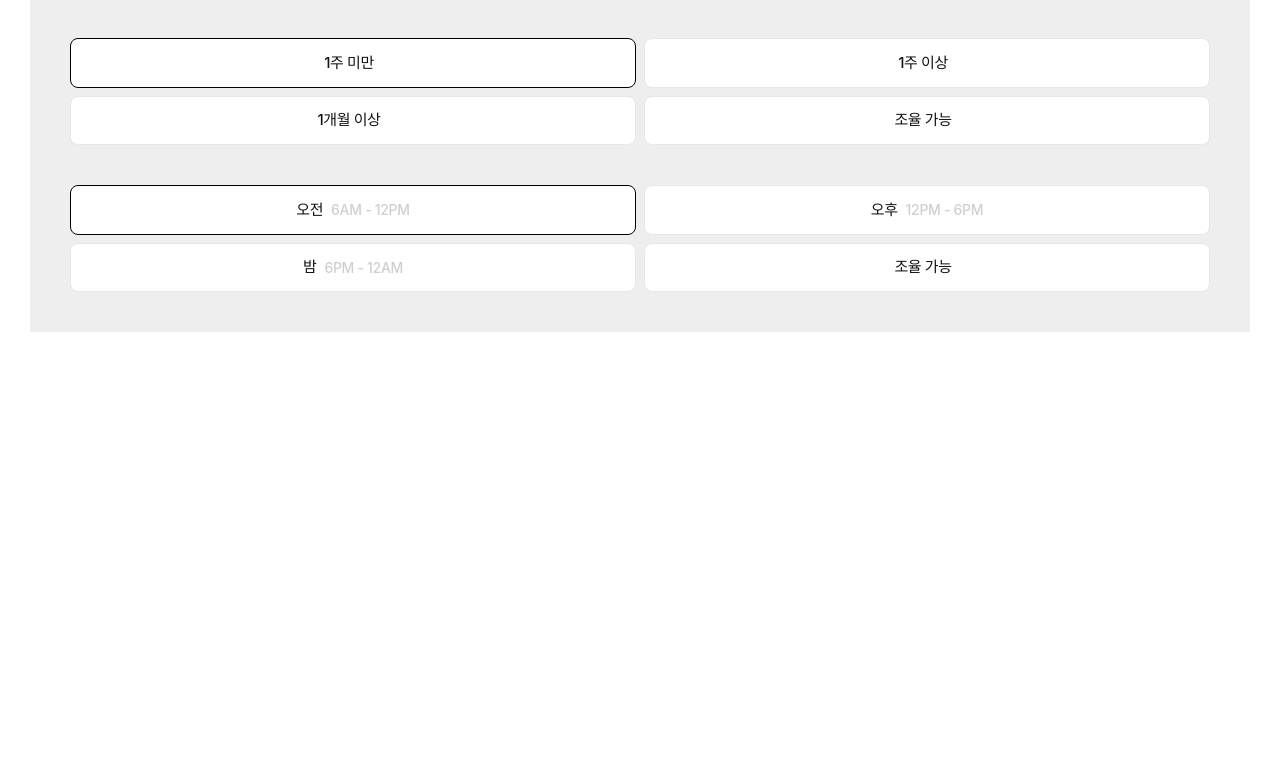
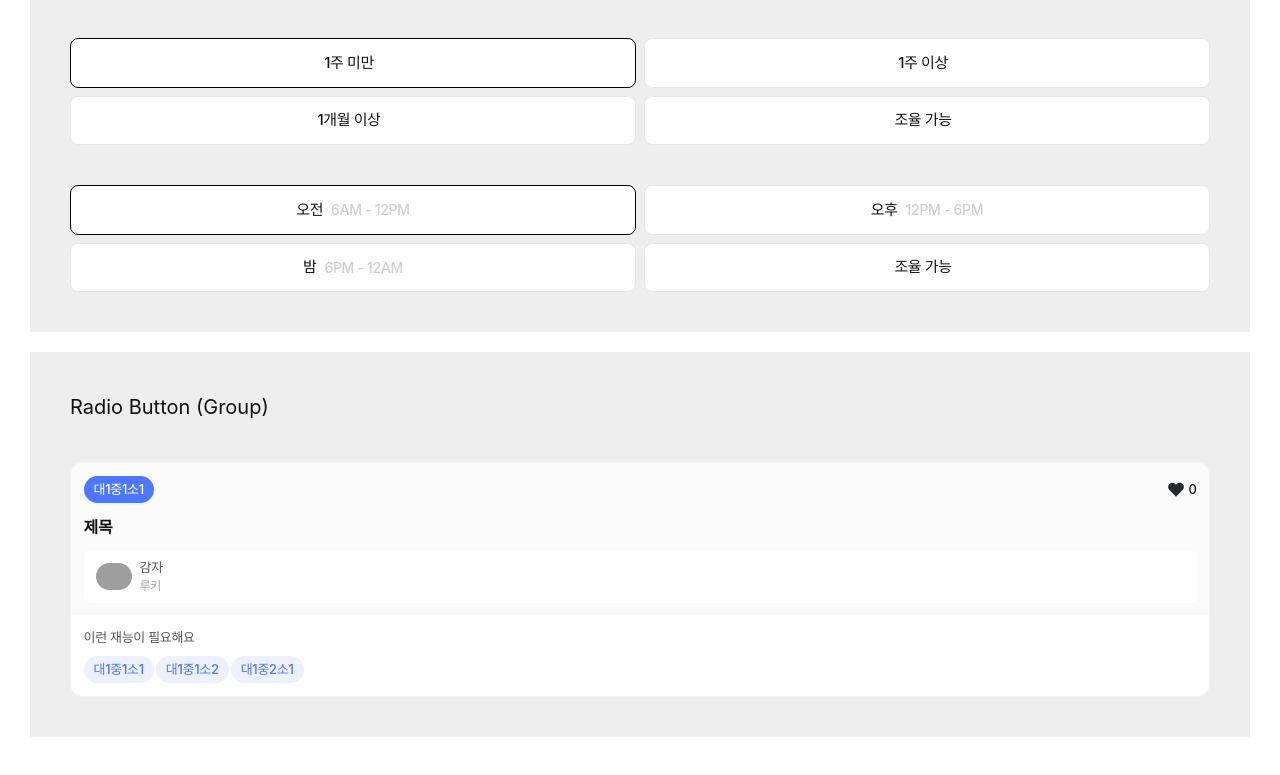
Before and after one commit to depromeet/pingpong-client, a Next.js app: page /playground in a window 1280 px wide. Shown: the part 654-1429 px from the top of the page. Before the commit the page ends 1036 px from the top, so only its background shows below. Built offline with nearby package versions, Linux system fonts and the light colour scheme; grey boxes are pictures that could not be loaded; a web font is replaced by a local one.

Commit message:
:sparkles: feat: Add Home page layout

```diff
--- a/next.config.js
+++ b/next.config.js
@@ -5,6 +5,14 @@ const nextConfig = {
   compiler: {
     styledComponents: true,
   },
+  images: {
+    remotePatterns: [
+      {
+        protocol: 'https',
+        hostname: 'images.unsplash.com',
+      },
+    ],
+  },
 };
 
 module.exports = nextConfig;
--- a/src/components/main/Card.tsx
+++ b/src/components/common/Card.tsx
@@ -1,17 +1,17 @@
+import { uniqueId } from '@/lib/utils';
+
 import ProfileImg from '../common/ProfileImg';
 import Tag from '../common/Tag';
 import { HeartIcon } from '../icons';
 
-const Card = (props: Card) => {
-  const { like, tag, title, type, user } = props;
-
+const Card = ({ id, isShare, title, subCategory, likes, memberId, nickname, image, ranks, takenTalents }: Card) => {
   return (
     <div className="border border-gray-100 rounded-[12px] overflow-hidden">
       <main className="w-full bg-bg-gray p-5 flex flex-col gap-5">
         <section className="flex justify-between">
           <article className="flex gap-4">
-            <Tag color={type === 'exchange' ? 'blue' : 'red'}>{tag.label}</Tag>
-            {type === 'share' && (
+            <Tag color={isShare ? 'red' : 'blue'}>{subCategory}</Tag>
+            {isShare && (
               <Tag styleType="OUTLINE" color="red">
                 재능 나눔
               </Tag>
@@ -19,33 +19,33 @@ const Card = (props: Card) => {
           </article>
           <article className="flex gap-4 items-center">
             <HeartIcon />
-            <span className="text-b4">{like > 999 ? '999+' : like}</span>
+            <span className="text-b4">{likes > 999 ? '999+' : likes}</span>
           </article>
         </section>
         <section className="overflow-hidden">
           <h1 className="text-t2 overflow-hidden w-full whitespace-nowrap text-ellipsis">{title}</h1>
         </section>
-        {user && (
+        {
           <section className="bg-white rounded-xl flex items-center gap-3 px-5 py-3">
-            <article>
-              <ProfileImg size="small" alt="profile" src={'/images/empty.png'} />
+            <article className="rounded-full">
+              <ProfileImg size="small" alt="profile" src={image} />
             </article>
             <article className="flex flex-col overflow-hidden">
               <h2 className="text-gray-500 text-b4 w-full whitespace-nowrap text-ellipsis overflow-hidden">
-                {user.nickname}
+                {nickname}
               </h2>
-              <span className="text-gray-400 text-b5">{user.rank}</span>
+              <span className="text-gray-400 text-b5">{ranks}</span>
             </article>
           </section>
-        )}
+        }
       </main>
-      {type === 'exchange' && props.needed && (
-        <footer className="p-5">
-          <h3 className="text-gray-500 text-b4 mb-3">이런 재능이 필요해요</h3>
+      {!isShare && takenTalents.length && (
+        <footer className=" bg-white p-5">
+          <h3 className="text-gray-500  text-b4 mb-3">이런 재능이 필요해요</h3>
           <section className="flex flex-wrap gap-2">
-            {props.needed.map((tag) => (
-              <Tag className="mt-1" key={tag.id} styleType="LIGHT" color="blue">
-                {tag.label}
+            {takenTalents.map((talent) => (
+              <Tag className="mt-1" key={uniqueId('tag')} styleType="LIGHT" color="blue">
+                {talent}
               </Tag>
             ))}
           </section>
--- a/src/pages/index.tsx
+++ b/src/pages/index.tsx
@@ -1,17 +1,113 @@
 import type { NextPage } from 'next';
 import { useTest } from 'src/hooks/test';
+import styled from 'styled-components';
+
+import ProfileImg from '@/components/common/ProfileImg';
+
+import Card from '../components/common/Card';
 
 const Home: NextPage = () => {
   const { data } = useTest();
+  const name = '말하는감자';
+
+  const cardData = {
+    content: [
+      {
+        id: 7,
+        isShare: false,
+        title: '제목',
+        subCategory: '대1중1소1',
+        likes: 0,
+        memberId: 1,
+        nickname: '감자',
+        image:
+          'https://images.unsplash.com/photo-1670470076011-cd2f6e03ca40?ixlib=rb-4.0.3&ixid=MnwxMjA3fDB8MHxwaG90by1wYWdlfHx8fGVufDB8fHx8&auto=format&fit=crop&w=2340&q=80',
+        ranks: '루키',
+        takenTalents: ['대1중1소1', '대1중1소2', '대1중2소1'],
+      },
+      {
+        id: 8,
+        isShare: false,
+        title: '주고받고',
+        subCategory: '프론트엔드 개발',
+        likes: 0,
+        memberId: 1,
+        nickname: '감자',
+        image:
+          'https://images.unsplash.com/photo-1670433000581-7b36d9b2fe4b?ixlib=rb-4.0.3&ixid=MnwxMjA3fDB8MHxwaG90by1wYWdlfHx8fGVufDB8fHx8&auto=format&fit=crop&w=2318&q=80',
+        ranks: '루키',
+        takenTalents: ['대1중1소1', '대1중1소2', '대1중2소1'],
+      },
+      {
+        id: 8,
+        isShare: true,
+        title: '디자인 가르쳐드립니다',
+        subCategory: 'UI/UX',
+        likes: 0,
+        memberId: 1,
+        nickname: '감자',
+        image:
+          'https://images.unsplash.com/photo-1670258880107-e0b02eb0ff14?ixlib=rb-4.0.3&ixid=MnwxMjA3fDB8MHxwaG90by1wYWdlfHx8fGVufDB8fHx8&auto=format&fit=crop&w=1064&q=80',
+        ranks: '루키',
+        takenTalents: [],
+      },
+    ],
+    totalElements: 26,
+    totalPages: 13,
+    hasNextPages: true,
+  };
 
   return (
-    <div>
-      hello world!
-      <div className=""></div>
-      <span>{data?.id}</span>
-      <span>{data?.name}</span>
-    </div>
+    <HomeContainer>
+      <div className="mb-28">
+        <HomeHeader>
+          <HomeTitle>
+            {name} 님,
+            <br />
+            핑퐁에서 재능을 나눠볼까요?
+            <ProfileImg />
+          </HomeTitle>
+        </HomeHeader>
+      </div>
+      <div className="mb-12">
+        <HomeSubtitle className="mb-2">핑퐁! 내가 찾던 재능</HomeSubtitle>
+        <HomeDesc>내가 가진 재능과 받고 싶은 재능이 일치해요</HomeDesc>
+      </div>
+      {cardData.content.map((item) => {
+        return <Card key={item.id} {...item} />;
+      })}
+      <HomeTitle>다양한 카테고리에서 재능을 발견해 보세요</HomeTitle>
+    </HomeContainer>
   );
 };
 
 export default Home;
+
+const HomeContainer = styled.div`
+  padding: 6rem 1.6rem;
+`;
+
+const HomeHeader = styled.div`
+  display: flex;
+  justify-content: space-between;
+`;
+
+const HomeTitle = styled.h1`
+  font-weight: 700;
+  font-size: 2rem;
+  line-height: 2.8rem;
+  letter-spacing: -0.03rem;
+`;
+
+const HomeSubtitle = styled.h2`
+  font-weight: 600;
+  font-size: 1.5rem;
+  line-height: 2.1rem;
+  letter-spacing: -0.03rem;
+`;
+
+const HomeDesc = styled.p`
+  font-size: 1.3rem;
+  line-height: 1.95rem;
+  letter-spacing: -0.03rem;
+`;
--- a/src/pages/playground.tsx
+++ b/src/pages/playground.tsx
@@ -2,6 +2,7 @@ import styled from 'styled-components';
 
 import BottomSheet from '@/components/common/BottomSheet';
 import BottomSheetOptions from '@/components/common/BottomSheetOptions';
+import Card from '@/components/common/Card';
 import RadioButtonGroup from '@/components/common/RadioButtonGroup';
 import RadioGroup from '@/components/common/RadioGroup';
 import useBottomSheet from '@/hooks/useBottomSheet';
@@ -99,6 +100,20 @@ const Playground = () => {
     },
   ]);
 
+  const cardMockData = {
+    id: 7,
+    isShare: false,
+    title: '제목',
+    subCategory: '대1중1소1',
+    likes: 0,
+    memberId: 1,
+    nickname: '감자',
+    image:
+      'https://images.unsplash.com/photo-1670433000581-7b36d9b2fe4b?ixlib=rb-4.0.3&ixid=MnwxMjA3fDB8MHxwaG90by1wYWdlfHx8fGVufDB8fHx8&auto=format&fit=crop&w=2318&q=80',
+    ranks: '루키',
+    takenTalents: ['대1중1소1', '대1중1소2', '대1중2소1'],
+  };
+
   return (
     <PlaygroundContainer>
       <PlaygroundBlock>
@@ -127,6 +142,12 @@ const Playground = () => {
         </PlaygroundRow>
         <PlaygroundRow>
           <RadioButtonGroup list={timeList} currentSelected={selectedTime} onChange={onChangeTime} />
+        </PlaygroundRow>
+      </PlaygroundBlock>
+      <PlaygroundBlock>
+        <PlaygroundTitle>Radio Button (Group)</PlaygroundTitle>
+        <PlaygroundRow>
+          <Card {...cardMockData} />
         </PlaygroundRow>
       </PlaygroundBlock>
     </PlaygroundContainer>
--- a/tailwind.config.js
+++ b/tailwind.config.js
@@ -55,6 +55,7 @@ module.exports = {
         16: '1.6rem',
         20: '2rem',
         24: '2.4rem',
+        28: '2.8rem',
         32: '3.2rem',
       },
       keyframes: {
```
Also changed, not shown: src/typings/main.d.ts (+12 -16 lines), 2 other files (tests, documents, lock files or other folders).
